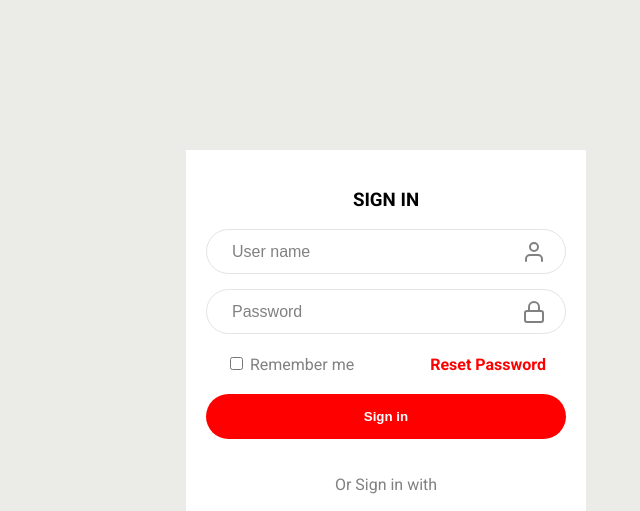
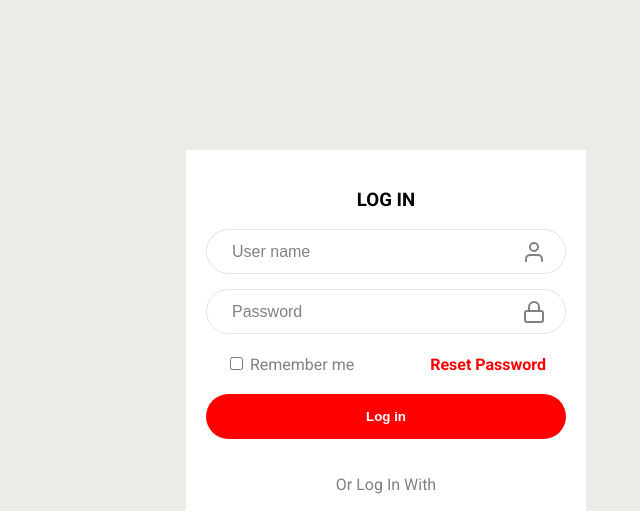
Before and after one commit to DiegoFischerDev/Log-In-Page, a plain HTML site: page index.html in a window 1280 px wide. Shown: the top 511 px of the page, 254-894 px from the left. Drawn offline with nearby package versions, Linux system fonts and the light colour scheme.

Commit message:
change sign to log in

```diff
--- a/index.html
+++ b/index.html
@@ -14,7 +14,7 @@
   <body>
     <div class="form-container">
       <form>
-        <h3>SIGN IN</h3>
+        <h3>LOG IN</h3>
         <div class="input-container">
           <input type="text" placeholder="User name">
           <i data-feather="user"></i>
@@ -29,9 +29,9 @@
             <label for="remember">Remember me</label>
           </div><a href="">Reset Password</a>
         </div>
-        <input type="submit" value="Sign in">
+        <input type="submit" value="Log in">
 
-        <p>Or Sign in with</p>
+        <p>Or Log In With</p>
 
         <div class="social-media-container">
 
```
